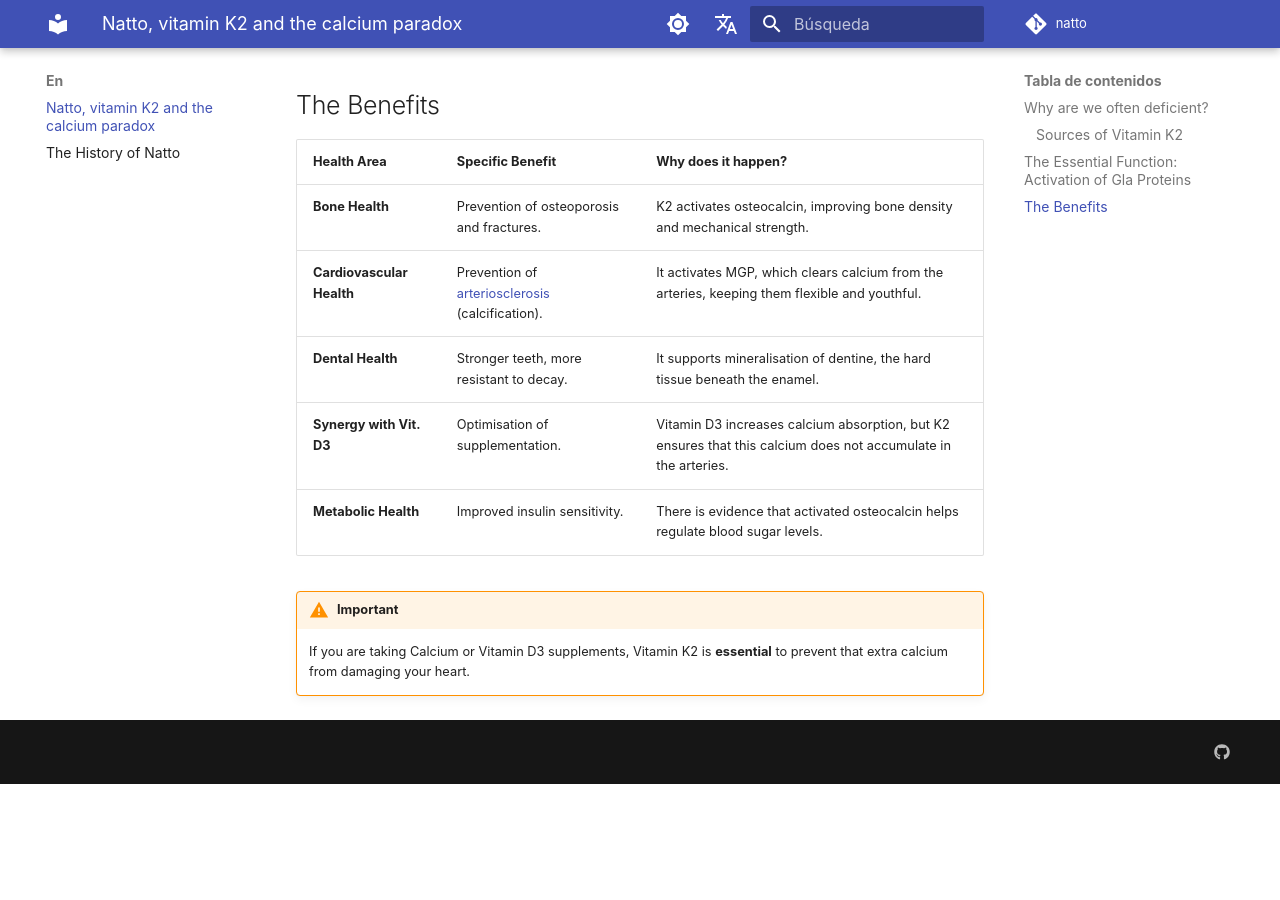
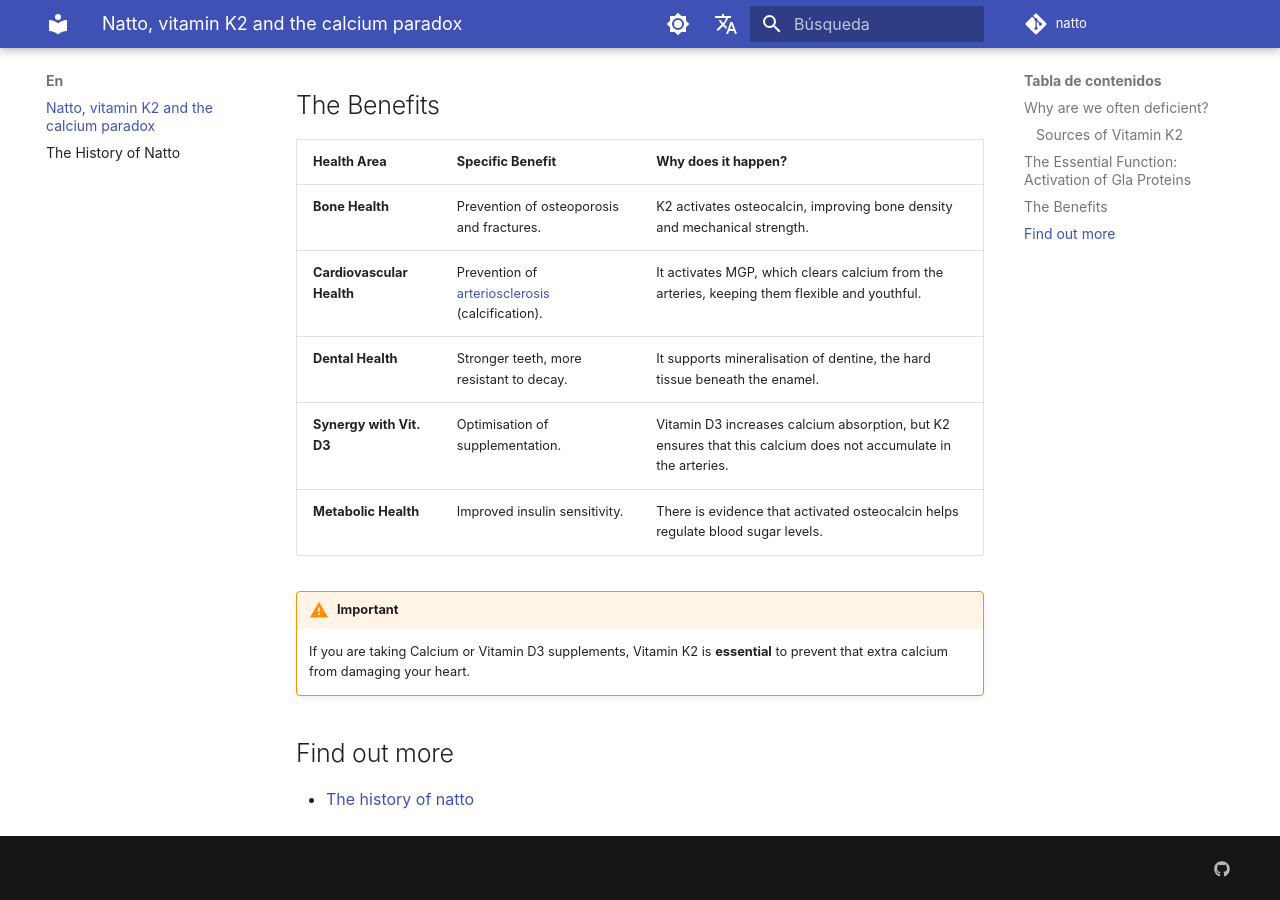
Before and after one commit to elfua/natto, an MkDocs documentation site: the page built from docs/en/index.md, in a window 1280 px wide and 900 px high, scrolled down 2474 px. Built offline with MkDocs 1.6.1 and Material for MkDocs 9.7.7, drawn with Linux system fonts in a browser that asks for light colours; comment, search, counter and statistics services are not loaded; before the commit the page ends 3258 px from its top, so only the background shows below that.

Commit message:
Update index.md

```diff
--- a/docs/en/index.md
+++ b/docs/en/index.md
@@ -76,3 +76,6 @@ The importance of vitamin K2 lies in the fact that it is the only vitamin capabl
 
 !!! warning "Important"
     If you are taking Calcium or Vitamin D3 supplements, Vitamin K2 is **essential** to prevent that extra calcium from damaging your heart.
+
+## Find out more
+- [The history of natto](natto-history.md)
```
